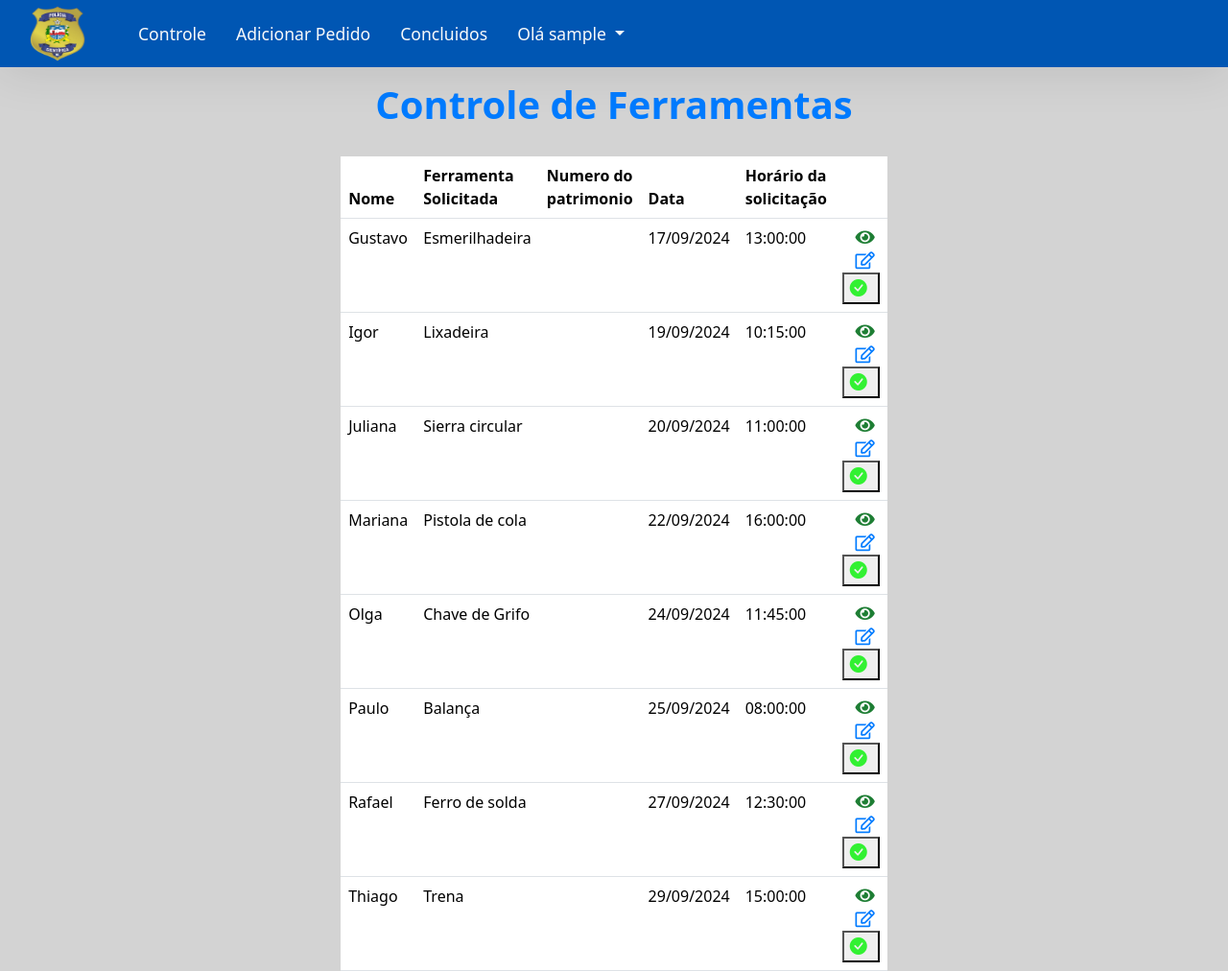
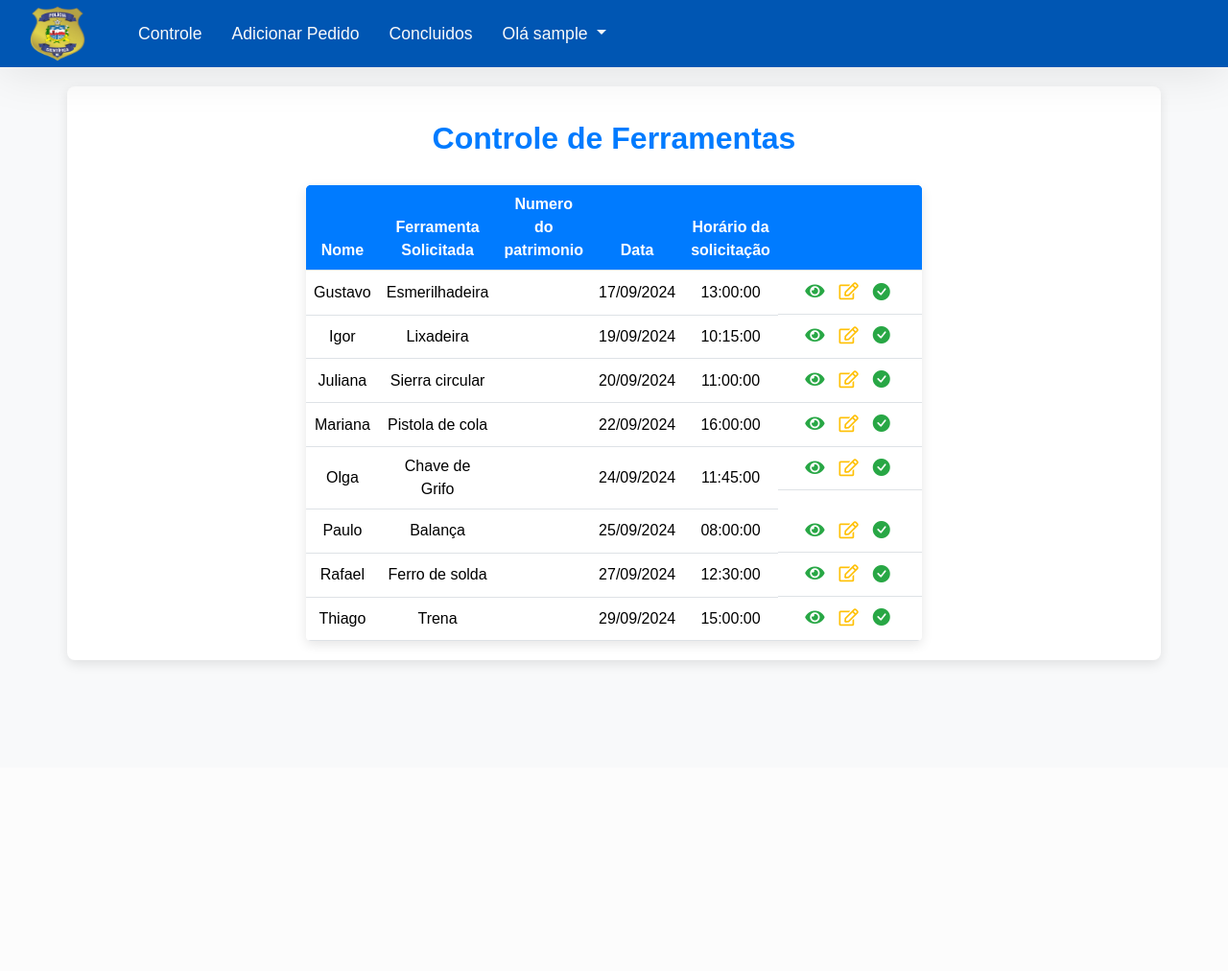
Before and after one commit to KalilFarias/stock_control, a PHP site: page /index.php in a window 1280 px wide. Shown: the whole page at 96% size. After the commit the page ends 694 px from the top, so only its background shows below. Run offline with PHP 8.4, Linux system fonts and the light colour scheme; the visitor is signed in with stand-in values (Sample User, id 1); data comes from the database, SQL or seed files in the repository.

Commit message:
update da estilização da página index

```diff
--- a/css/styles.css
+++ b/css/styles.css
@@ -43,7 +43,7 @@ body {
 
 #stock-table thead {
   color: #FFF;
-  background-color: #007BFF;
+  background-color: #007BFF !important  ;
 }
 
 .col-id {
@@ -319,6 +319,126 @@ body {
   }
 }
 
+/* Estilo geral */
+body {
+  background-color: #f8f9fa;
+  font-family: 'Arial', sans-serif;
+  color: #333;
+}
+
+/* Estilo do container principal */
+.container {
+  margin-top: 20px;
+  background-color: #fff;
+  padding: 20px;
+  border-radius: 8px;
+  box-shadow: 0 4px 12px rgba(0, 0, 0, 0.1);
+}
+
+/* Estilo do título principal */
+#main-title {
+  text-align: center;
+  color: #007bff;
+  margin-bottom: 30px;
+  font-size: 2rem;
+  font-weight: bold;
+}
+
+/* Mensagem de sucesso ou erro */
+#msg {
+  text-align: center;
+  color: #28a745;
+  font-weight: bold;
+  margin-bottom: 15px;
+}
+
+/* Estilo para a tabela */
+.table {
+  background-color: #fff;
+  border-radius: 5px;
+  overflow: hidden;
+  box-shadow: 0 4px 12px rgba(0, 0, 0, 0.1);
+  margin-bottom: 20px;
+}
+
+.table th {
+  background-color: #007bff;
+  color: #fff;
+  text-align: center;
+}
+
+.table tbody tr:hover {
+  background-color: #f1f1f1;
+}
+
+.table td {
+  text-align: center;
+  vertical-align: middle;
+}
+
+/* Estilo para os ícones de ação */
+.actions {
+  display: flex;
+  justify-content: center;
+  align-items: center;
+}
+
+.actions a, .actions button {
+  margin: 0 5px;
+  font-size: 1.2rem;
+}
+
+.actions a {
+  color: #007bff;
+}
+
+.actions .edit-icon {
+  color: #ffc107;
+}
+
+.actions .check-icon {
+  color: #28a745;
+}
+
+.actions .check-btn {
+  border: none;
+  background: transparent;
+  padding: 0;
+  cursor: pointer;
+}
+
+.actions .icon-green {
+  color: #28a745;
+}
+
+/* Estilo para o texto quando a lista estiver vazia */
+#empty-list-text {
+  text-align: center;
+  color: #dc3545;
+  font-weight: bold;
+}
+
+#empty-list-text a {
+  color: #007bff;
+  text-decoration: none;
+}
+
+#empty-list-text a:hover {
+  text-decoration: underline;
+}
+
+/* Responsividade */
+@media (max-width: 768px) {
+  .table th, .table td {
+    font-size: 0.9rem;
+  }
+
+  #main-title {
+    font-size: 1.5rem;
+  }
+}
+
+
 
 
 /* MOBILE */
```
